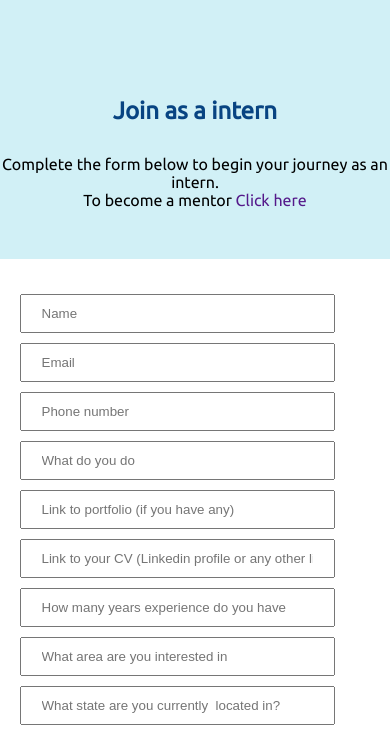
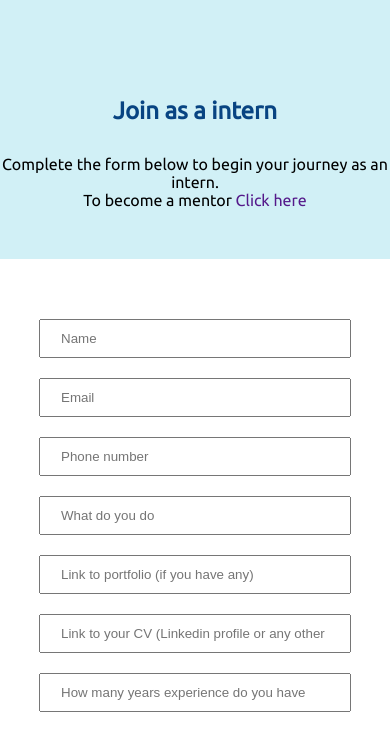
Before and after one commit to iwa-temmy/HNG-internship-Frame-3.2, a plain HTML site: page index.html in a window 390 px wide. Shown: the part 83-812 px from the top of the page. Drawn offline with Linux system fonts and the light colour scheme.

Commit message:
added flexbox to form

```diff
--- a/style.css
+++ b/style.css
@@ -56,14 +56,17 @@ a:hover {
   display: none;
 }
 .form-container {
-  width: 800px;
-  margin: 30px auto;
+  display: flex;
+  flex-direction: column;
+  align-items: center;
+  justify-content: center;
+  padding-top: 50px;
 }
 .form-container input,
 textarea {
-  width: 90%;
+  width: 80%;
   padding: 10px 20px;
-  margin: 5px auto;
+  margin: 10px auto;
 }
 
 form.form-container > button {
@@ -147,15 +150,3 @@ section.jumbo > p.para2 {
     left: 0;
   }
 }
-@media screen and (max-width: 760px) {
-  .form-container {
-    width: 90%;
-    margin: 30px auto;
-  }
-  .form-container input,
-  textarea {
-    width: 90%;
-    padding: 10px 20px;
-    margin: 5px 0px;
-  }
-}
```
